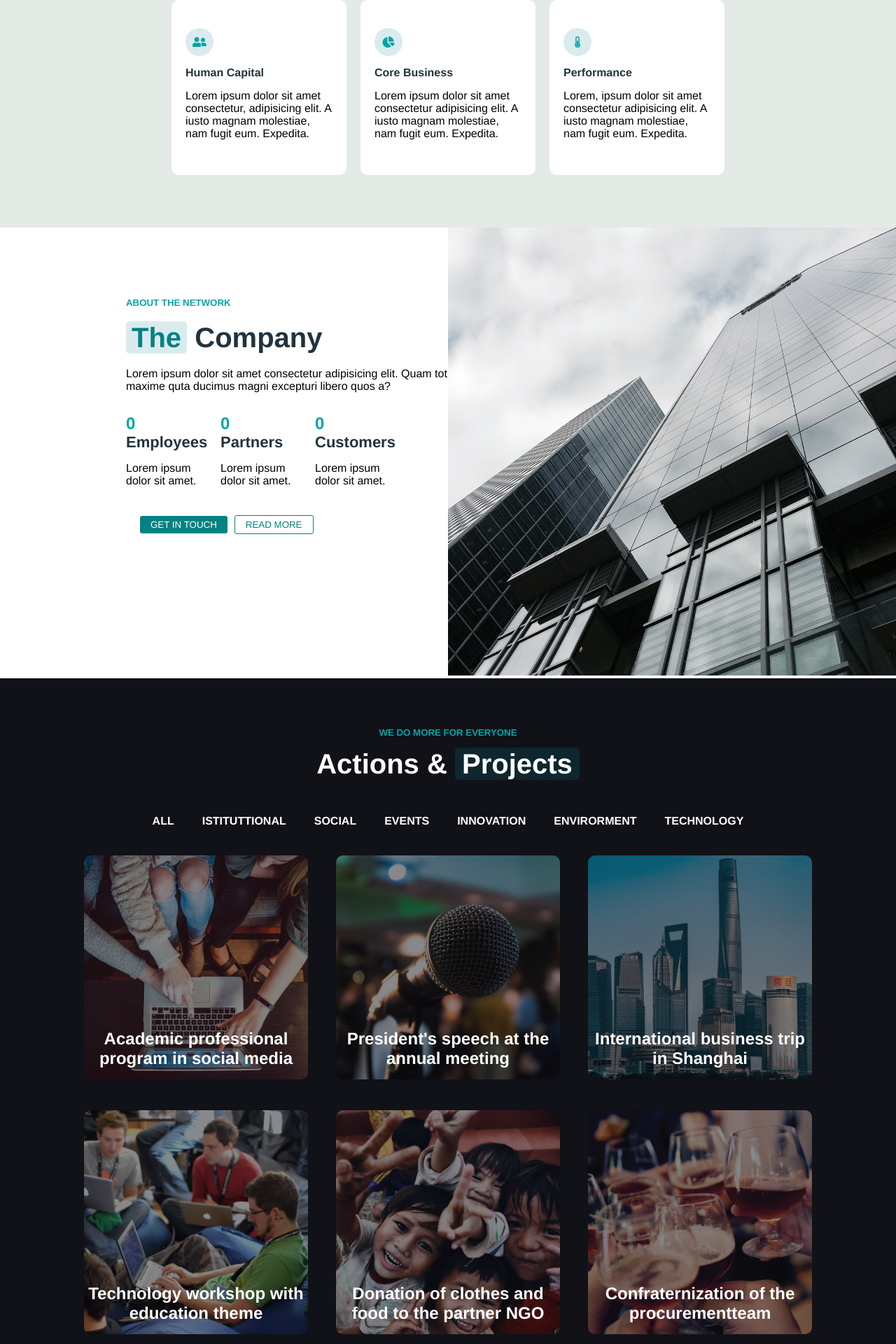
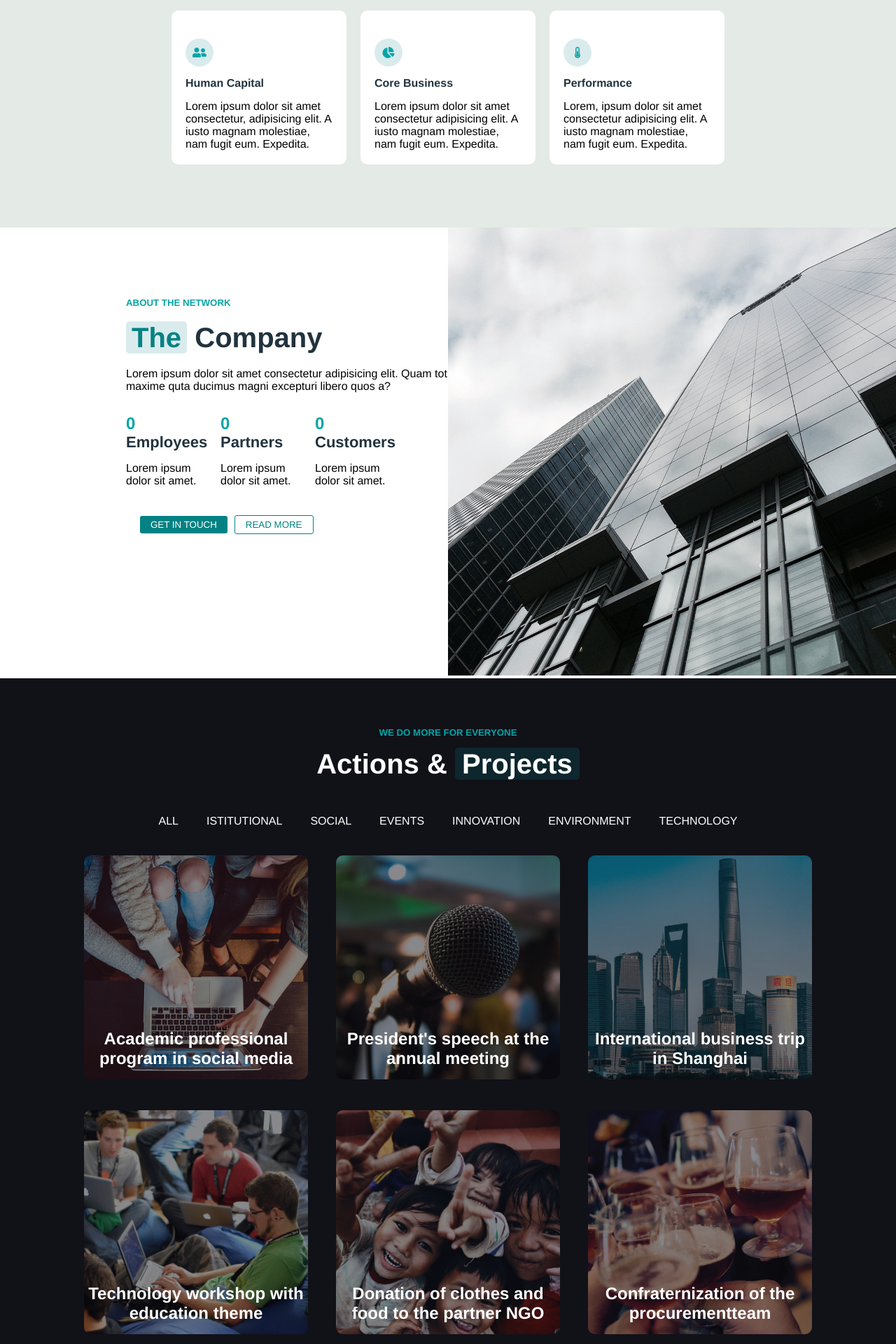
Before and after one commit to domenicocristo/proj-html-vuejs, a Vue app: page / in a window 1280 px wide. Shown: the part 815-2735 px from the top of the page at 70% size. Built offline with nearby package versions, Linux system fonts and the light colour scheme.

Commit message:
css hover button

```diff
--- a/src/App.vue
+++ b/src/App.vue
@@ -1,6 +1,6 @@
 <template>
   <div id="app">
-    <MyHeader :items="items"/>
+    <MyHeader :itemsHeader="itemsHeader"/>
 
     <MyMain/>
 
@@ -22,7 +22,7 @@ export default {
   },
   data() {
     return {
-      items: [
+      itemsHeader: [
         {
           name: "HOME"
         },
--- a/src/components/ActionsProjects.vue
+++ b/src/components/ActionsProjects.vue
@@ -6,30 +6,14 @@
     </div>
 
     <ul>
-        <li>
-            <h4>ALL</h4>
-        </li>
-        <li>
-            <h4>ISTITUTTIONAL</h4>
-        </li>
-        <li>
-            <h4>SOCIAL</h4>
-        </li>
-        <li>
-            <h4>EVENTS</h4>
-        </li>
-        <li>
-            <h4>INNOVATION</h4>
-        </li>
-        <li>
-            <h4>ENVIRORMENT</h4>
-        </li>
-        <li>
-            <h4>TECHNOLOGY</h4>
-        </li>
+        <li v-for="item, i in itemsActionsProjects" :key="i">{{item.name}}</li>
     </ul>
 
     <div id="actions-projects-cards">
+        <!-- <div v-for="card, i in cardsActionsProjects" :key="i" class="actions-projects-card">
+            <img :src="card.img" alt="">
+            <h2>{{card.title}}</h2>
+        </div> -->
         <div class="actions-projects-card">
             <img src="../assets/img/project-1.jpg" alt="">
             <h2>Academic professional program in social media</h2>
@@ -66,6 +50,10 @@
 <script>
 export default {
   name: 'ActionsProjects',
+  props: {
+      itemsActionsProjects: Array,
+      cardsActionsProjects: Array,
+  }
 }
 </script>
 
@@ -97,6 +85,9 @@ export default {
         margin: 20px;
         cursor: pointer;
     }
+    li:hover {
+        color: #048283;
+    }
     .actions-projects-card {
         display: inline-block;
         width: calc(100% / 4);
@@ -109,6 +100,9 @@ export default {
             border-radius: 10px;
             filter: opacity(0.5);
         }
+        img:hover {
+            border: 3px solid #fff;
+        }
         h2 {
             position: absolute;
             bottom: 20px;
--- a/src/components/Feedback.vue
+++ b/src/components/Feedback.vue
@@ -9,17 +9,20 @@
         <div id="feedback-cards">
             <div>
                 <img src="../assets/img/logo-1.png" alt="">
-                <p>Lorem ipsum dolor sit amet consectetur adipisicing elit. Enim necessitatibus incidunt error repellat dignissimos optio hic, repellendus quibusdam. Ducimus saepe placeat tempora eveniet explicabo sequi sunt quas architecto expedita recusandae!</p>
+                <p>Lorem ipsum dolor sit amet consectetur adipisicing elit. Enim necessitatibus incidunt error repellat dignissimos optio hic, repellendus quibusdam. Ducimus saepe placeat tempora eveniet explice tempori.</p>
+                <i class="fas fa-quote-right"></i>
             </div>
 
             <div>
                 <img src="../assets/img/logo-2.png" alt="">
-                <p>Lorem ipsum dolor, sit amet consectetur adipisicing elit. Qui iure quibusdam, esse labore eius iste, corrupti voluptatibus dolorem praesentium voluptates aliquid a animi perferendis, unde temporibus assumenda vitae minus? Unde!</p>
+                <p>Lorem ipsum dolor, sit amet consectetur adipisicing elit. Qui iure quibusdam, esse labore eius iste, corrupti voluptatibus dolorem praesentium voluptates aliquid a animi perferendis, unde tempori.</p>
+                <i class="fas fa-quote-right"></i>
             </div>
 
             <div>
                 <img src="../assets/img/logo-3.png" alt="">
-                <p>Lorem, ipsum dolor sit amet consectetur adipisicing elit. Obcaecati rem, voluptatum totam maiores, ex nam quia nobis quaerat pariatur dolorum neque expedita tempora, nesciunt distinctio doloribus ut facere delectus. Quia?</p>
+                <p>Lorem, ipsum dolor sit amet consectetur adipisicing elit. Obcaecati rem, voluptatum totam maiores, ex nam quia nobis quaerat pariatur dolorum neque expedita tempora, nesciunt distinctio doloribuse tempori.</p>
+                <i class="fas fa-quote-right"></i>
             </div>
         </div>
     </section>
@@ -56,10 +59,10 @@ export default {
     #feedback-cards {
         display: flex;
         justify-content: center;
+        flex-wrap: wrap;
         padding-bottom: 100px;
         div {
             display: inline-block;
-            height: 350px;
             width: 350px;
             background-color: #fff;
             border-radius: 10px;
@@ -69,6 +72,11 @@ export default {
             img {
                 margin-bottom: 15px;
             }
+            i {
+                font-size: 30px;
+                color: #cccccc;
+                float: right;
+            }
         }
     }
 }
--- a/src/components/MyFooter.vue
+++ b/src/components/MyFooter.vue
@@ -89,6 +89,10 @@ footer {
       color: #fff;
       margin-top: 20px;
       cursor: pointer;
+    }
+    button:hover {
+        background-color: #fff;
+        color: #048283;
       }
   }
   #footer-right {
@@ -103,6 +107,10 @@ footer {
     div {
       margin-bottom: 20px;
       color: #048283;
+      cursor: pointer;
+    }
+    div:hover {
+      color: #fff;
     }
     i {
       height: 40px;
@@ -124,6 +132,10 @@ footer {
       color: #fff;
       cursor: pointer;
     }
+    button:hover {
+        background-color: #fff;
+        color: #048283;
+      }
   }
 }
 </style>
--- a/src/components/MyHeader.vue
+++ b/src/components/MyHeader.vue
@@ -25,7 +25,7 @@
 
         <div>
           <ul>
-            <li v-for="item, i in items" :key="i">{{item.name}}</li>
+            <li v-for="item, i in itemsHeader" :key="i">{{item.name}}</li>
             <li>
               <i class="far fa-user"></i>
             </li>
@@ -50,7 +50,7 @@
 export default {
   name: 'MyHeader',
   props: {
-    items: Array,
+    itemsHeader: Array,
   }
 }
 </script>
@@ -59,8 +59,13 @@ export default {
 header {
   color: #fff;
   i {
+    width: 20px;
     margin: 0 10px 0 25px;
+    border-radius: 50%;
     cursor: pointer;
+  }
+  i:hover {
+    color: #048283;
   }
   #info-header {
     display: flex;
@@ -70,6 +75,9 @@ header {
     background-color: #21333e;
     span {
       cursor: pointer;
+    }
+    span:hover {
+      color: #048283;
     }
   }
   #jumbotron {
@@ -83,6 +91,7 @@ header {
         display: inline-block;
         position: absolute;
         left: 10%;
+        cursor: pointer;
       }
       #logo-design {
         color: #048283;
@@ -103,6 +112,9 @@ header {
         margin-left: 20px;
         cursor: pointer;
       }
+      li:hover {
+        color: #048283;
+      }
       button {
         margin-left: 20px;
         border: none;
@@ -111,6 +123,10 @@ header {
         background-color: #048283;
         color: #fff;
         cursor: pointer;
+      }
+      button:hover {
+        background-color: #fff;
+        color: #048283;
       }
     }
     #human-resources {
@@ -139,6 +155,10 @@ header {
         color: #fff;
         cursor: pointer;
       }
+      button:hover {
+        background-color: #fff;
+        color: #048283;
+      }
       #button-invisible {
         margin: 10px;
         border: none;
@@ -149,6 +169,10 @@ header {
         color: #fff;
         cursor: pointer;
       }
+      #button-invisible:hover {
+        background-color: #fff;
+        color: #000;
+      }
     }
   }
 }
--- a/src/components/MyMain.vue
+++ b/src/components/MyMain.vue
@@ -2,7 +2,7 @@
   <main>
       <TheCompany/>
 
-      <ActionsProjects/>
+      <ActionsProjects :itemsActionsProjects="itemsActionsProjects" :cardsActionsProjects="cardsActionsProjects"/>
 
       <Management/>
 
@@ -23,6 +23,70 @@ export default {
       ActionsProjects,
       Management,
       Feedback,
+  },
+  data() {
+    return {
+      itemsActionsProjects: [
+        {
+          name: "ALL"
+        },
+
+        {
+          name: "ISTITUTIONAL"
+        },
+
+        {
+          name: "SOCIAL"
+        },
+
+        {
+          name: "EVENTS"
+        },
+
+        {
+          name: "INNOVATION"
+        },
+
+        {
+          name: "ENVIRONMENT"
+        },
+
+        {
+          name: "TECHNOLOGY"
+        }
+      ],
+      cardsActionsProjects: [
+        {
+          img: "../assets/img/project-1.jpg",
+          title: "Academic professional program in social media"
+        },
+
+        {
+          img: "../assets/img/project-2.jpg",
+          title: "President's speech at the annual meeting"
+        },
+
+        {
+          img: "../assets/img/project-3.jpg",
+          title: "International business trip in Shanghai"
+        },
+
+        {
+          img: "../assets/img/project-4.jpg",
+          title: "Technology workshop with education theme"
+        },
+
+        {
+          img: "../assets/img/project-5.jpg",
+          title: "Donation of clothes and food to the partner NGO"
+        },
+
+        {
+          img: "../assets/img/project-6.jpg",
+          title: "Confraternization of the procurementteam"
+        },
+      ]
+    }
   }
 }
 </script>
--- a/src/components/TheCompany.vue
+++ b/src/components/TheCompany.vue
@@ -83,16 +83,19 @@ export default {
     }
     div {
       display: inline-block;
-      height: 250px;
       width: 250px;
       border-radius: 10px;
       background-color: #fff;
       margin: 10px;
       padding: 20px;
+      cursor: pointer;
       h4 {
         margin-bottom: 15px;
         color: #21333e;
       }
+    }
+    div:hover {
+      border: 1px solid #048283;
     }
   }
   #the-company-network {
@@ -141,6 +144,10 @@ export default {
         color: #fff;
         cursor: pointer;
       }
+      button:hover {
+        background-color: #0e262d;
+        color: #048283;
+      }
       #button-invisible {
         margin: 10px;
         border: none;
@@ -150,6 +157,10 @@ export default {
         background: none;
         color: #048283;
         cursor: pointer;
+      }
+      #button-invisible:hover {
+        background-color: #0e262d;
+        color: #fff;
       }
     }
     #the-company-network-right {
```
